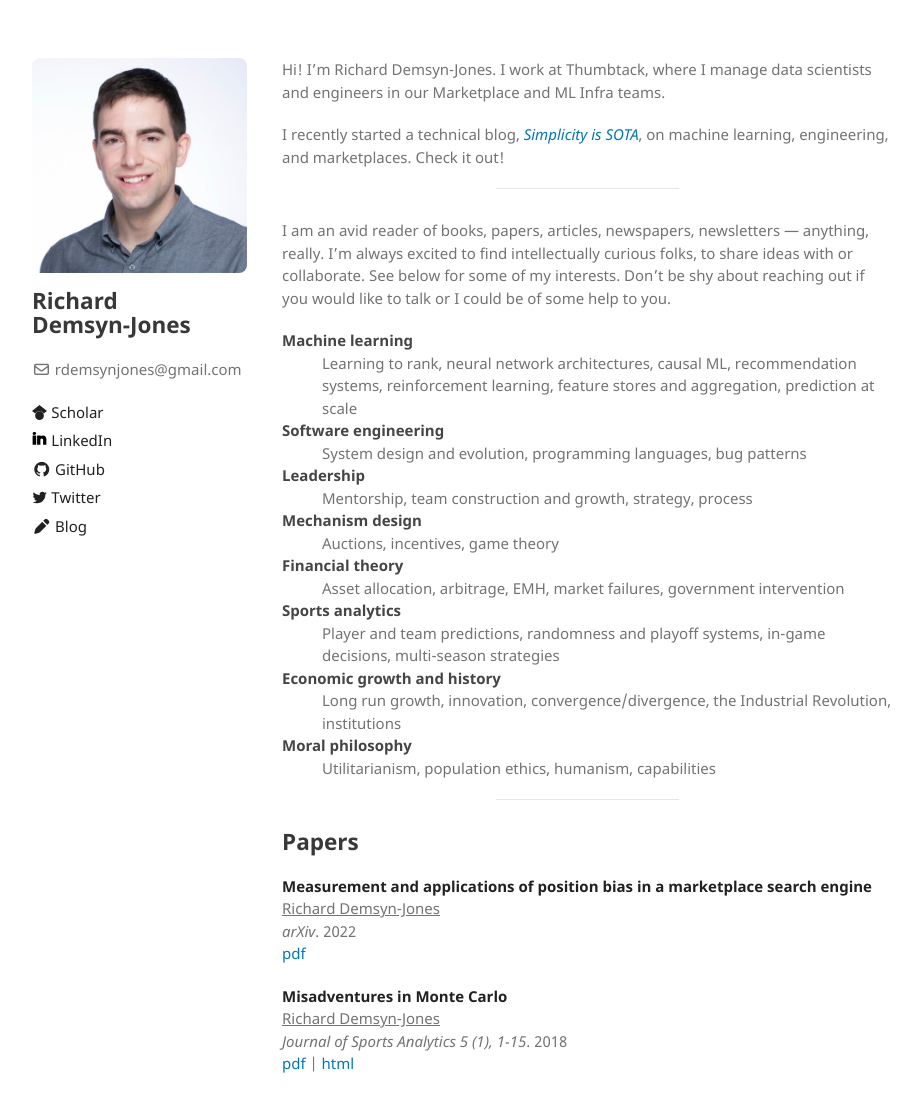
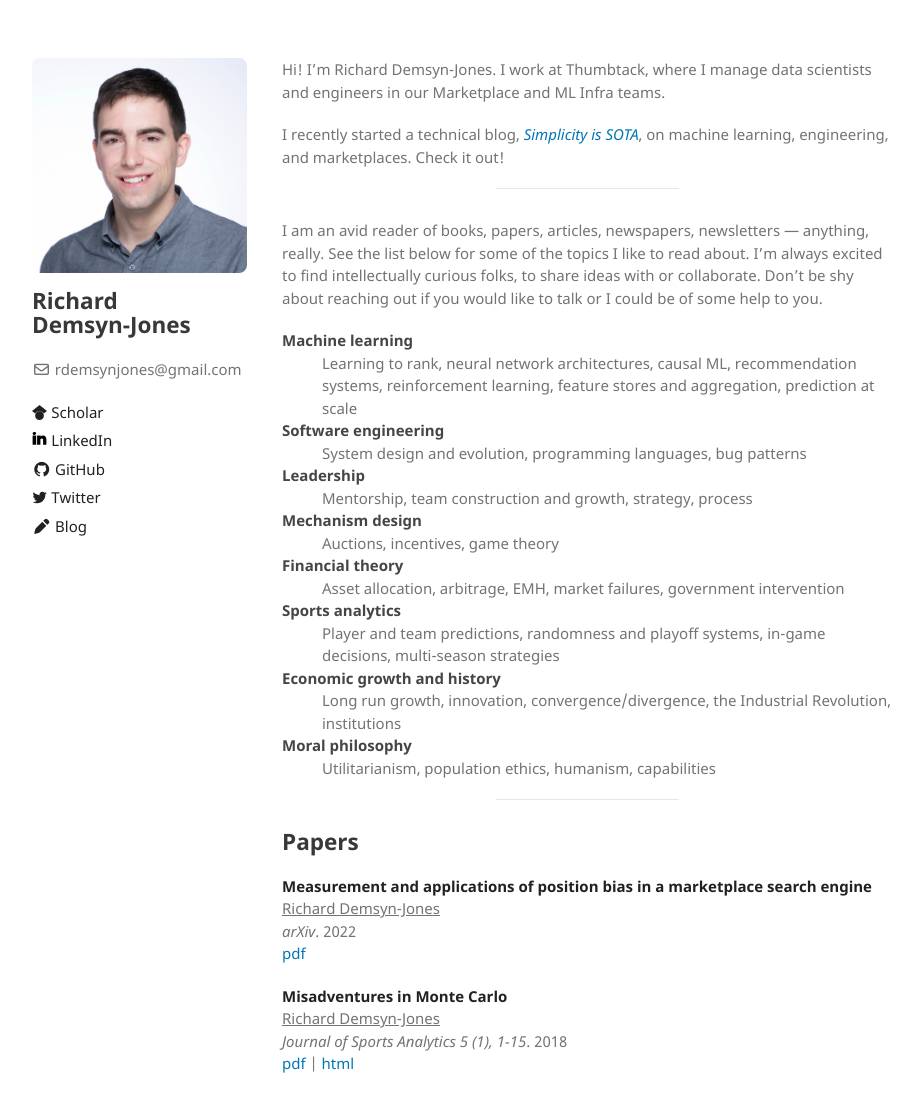
Before and after one commit to oddacious/demsynjones, a Jekyll site: the page built from index.md, in a window 1280 px wide and 1125 px high. Shown: the top 1112 px of the window, without its empty margins (178-1099 px from the left). Built offline with Jekyll 4.4.1, drawn with Linux system fonts in a browser that asks for light colours; the repository's description, which GitHub fills in, is left out.

Commit message:
Update interests

```diff
--- a/index.md
+++ b/index.md
@@ -9,9 +9,10 @@ I recently started a technical blog, [*Simplicity is SOTA*](https://simplicityis
 
 * * *
 
-I am an avid reader of books, papers, articles, newspapers, newsletters — anything, really. I'm
-always excited to find intellectually curious folks, to share ideas with or collaborate. See
-below for some of my interests. Don't be shy about reaching out if you would like to talk or I could be of some help to you.
+I am an avid reader of books, papers, articles, newspapers, newsletters — anything, really. See
+the list below for some of the topics I like to read about. I'm
+always excited to find intellectually curious folks, to share ideas with or collaborate.
+Don't be shy about reaching out if you would like to talk or I could be of some help to you.
 
 <dl>
 <dt>Machine learning</dt>
```
